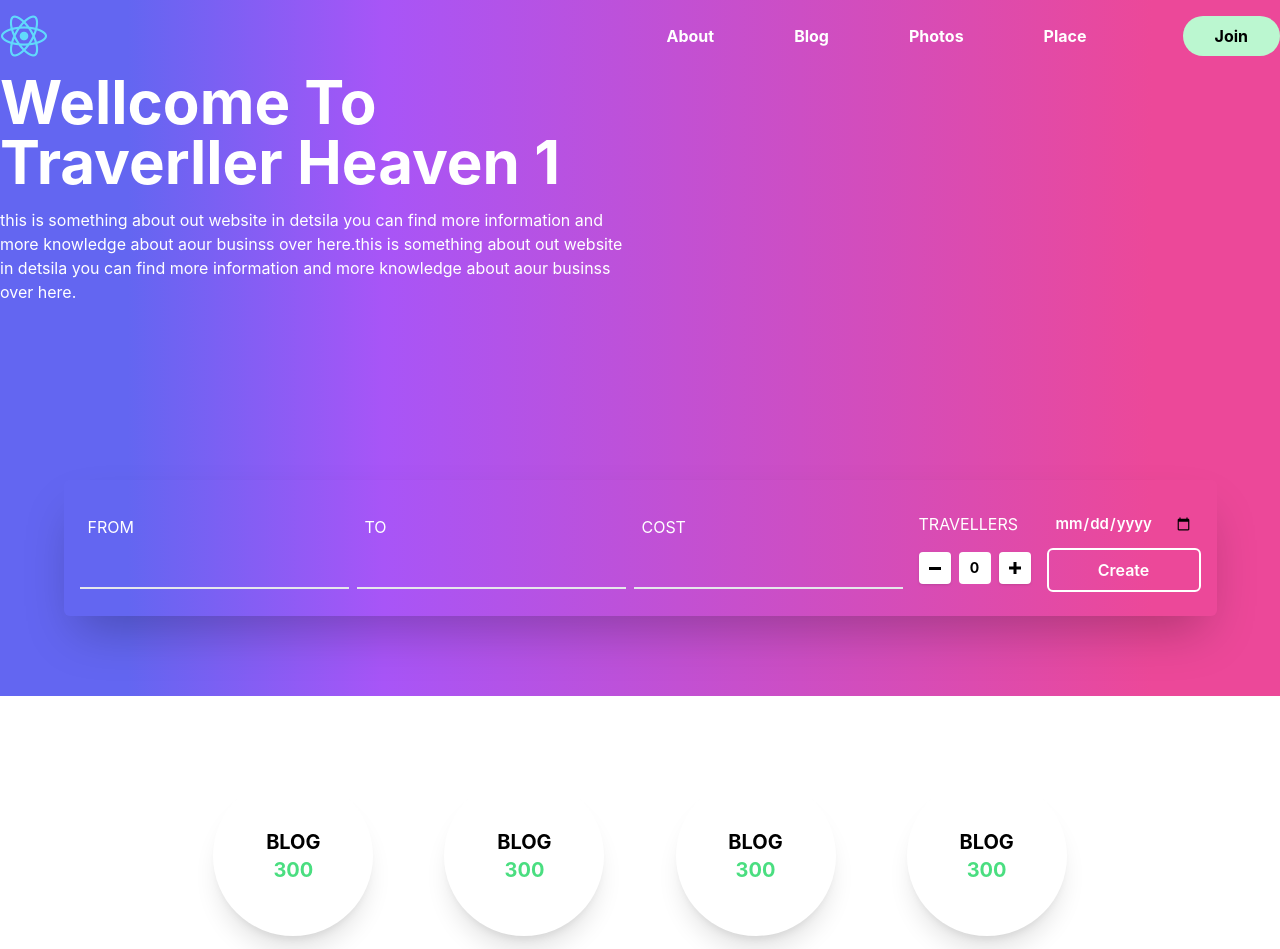
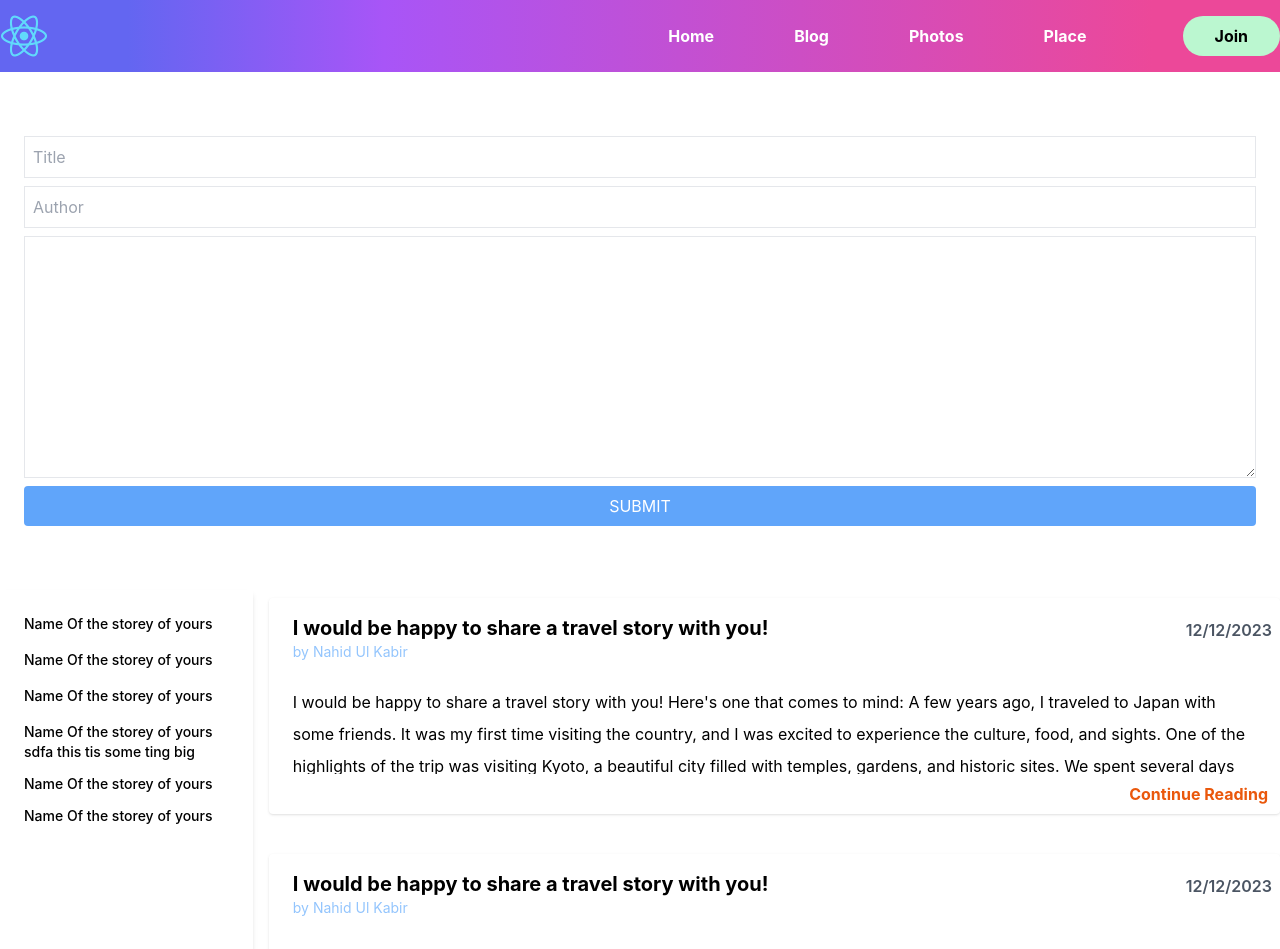
Before and after one commit to rafiulkabir1999/TravelWebsite, a React (Create React App) app: page /blog in a window 1280 px wide. Shown: the top 949 px of the page. Built offline with nearby package versions, Linux system fonts and the light colour scheme; no server answers.

Commit message:
added blog post and routing

```diff
--- a/package.json
+++ b/package.json
@@ -13,6 +13,7 @@
     "react": "^18.2.0",
     "react-dom": "^18.2.0",
     "react-redux": "^8.0.5",
+    "react-router-dom": "^6.10.0",
     "react-scripts": "5.0.1",
     "react-toastify": "^9.1.2",
     "web-vitals": "^2.1.4"
--- a/src/App.js
+++ b/src/App.js
@@ -1,24 +1,23 @@
 import logo from './logo.svg';
 import './App.css';
 import React from 'react';
+import { BrowserRouter,Route,Routes } from 'react-router-dom';
+import Homepage from './component/Homepage';
+import Blog from './component/Blog';
+import Home from './Home';
+import Nav from './component/nav';
 function App() {
   return (
-    <div className="App">
-      <header className="App-header">
-        <img src={logo} className="App-logo" alt="logo" />
-        <p>
-          Edit <code>src/App.js</code> and save to reload.
-        </p>
-        <a
-          className="App-link"
-          href="https://reactjs.org"
-          target="_blank"
-          rel="noopener noreferrer"
-        >
-          Learn React
-        </a>
-      </header>
-    </div>
+   <BrowserRouter>
+   <Nav/>
+     <Routes>
+
+       <Route path='/' element={<Homepage/>} />
+       <Route path='/blog' element={<Blog/>} />
+       <Route path='/' element={<Homepage/>} />
+       <Route path='/' element={<Homepage/>} />
+     </Routes>
+   </BrowserRouter>
   );
 }
 
--- a/src/Home.js
+++ b/src/Home.js
@@ -24,8 +24,9 @@ export default function Home() {
 
 
   return (
+    <>
    <div className=' w-[100%] bg-cover  bg-no-repeat  bg-gradient-to-r from-indigo-500 from-10% via-purple-500 via-30% to-pink-500 to-90%  bg-[url(https://imges.unsplash.com/photo-1476514525535-07fb3b4ae5f1?ixlib=rb-4.0.3&ixid=MnwxMjA3fDB8MHxleHBsb3JlLWZlZWR8NXx8fGVufDB8fHx8&w=1000&q=80)]'>
-     <Nav/>
+
      <div className='container h-[80%] mx-auto flex align-center items-center justify-center flex-col  space-y-20'>
 
             <div className='continer'>
@@ -45,5 +46,15 @@ export default function Home() {
 
 
      </div>
+
+<div className='container mx-auto  pt-20 md:pt-20 z-10'>
+<div className='w-full mx-auto flex  justify-around md:justify-between md:w-2/3'>
+<BoxItem/>
+<BoxItem/>
+<BoxItem/>
+<BoxItem/>
+</div>
+</div>
+</>
   )
 }
--- /dev/null
+++ b/src/component/Blog.jsx
@@ -0,0 +1,50 @@
+import React from 'react'
+import BlogPost from './BlogPost'
+
+export default function Blog() {
+
+  const handelSubmit = () =>{
+
+  }
+  return (
+     <div className='container mx-auto h-screen py-6'>
+
+      <div className='flex flex-col  px-6  pt-10'>
+          <form
+          onSubmit={handelSubmit}
+          className='flex flex-col space-y-2'>
+                <input className='p-2 outline-none border 'placeholder='Title' type="text" />
+                <input className='p-2 outline-none border 'placeholder='Author' type="text" />
+                <textarea
+                className='outline-none border'
+                ame="" id="" cols="" rows="10"></textarea>
+                <button className='bg-blue-400 px-6 py-2 rounded text-white'>SUBMIT</button>
+          </form>
+      </div>
+
+
+
+        <div className="flex  pt-16">
+            <div className=" shadow-md mr-4 md:w-[20%]">
+               <div className='p-4 list-none text-sm font-medium cursor-pointer  '>
+                 <li className=' p-2 rounded hover:shadow-md hover:text-blue-600'>Name Of the storey of yours</li>
+                 <li className=' p-2 rounded hover:shadow-md hover:text-blue-600'>Name Of the storey of yours</li>
+                 <li className=' p-2 rounded hover:shadow-md hover:text-blue-600'>Name Of the storey of yours</li>
+                 <li className=' p-2 rounded hover:shadow-md hover:text-blue-600'>Name Of the storey of yours sdfa  this tis some ting big </li>
+                 <li className='py-1 p-2 rounded hover:shadow-md hover:text-blue-600'>Name Of the storey of yours</li>
+                 <li className=' p-2 rounded hover:shadow-md hover:text-blue-600'>Name Of the storey of yours</li>
+               </div>
+            </div>
+
+            <div className="py-2 flex  flex-col  space-y-10 md:w-[80%]">
+              <BlogPost/>
+              <BlogPost/>
+              <BlogPost/>
+              <BlogPost/>
+
+
+            </div>
+        </div>
+     </div>
+  )
+}
--- /dev/null
+++ b/src/component/BlogPost.jsx
@@ -0,0 +1,37 @@
+import React from 'react'
+
+export default function BlogPost() {
+
+ const Show = () => {
+    document.getElementById('id').classList.toggle('max-h-28')
+ }
+
+  return (
+    <div className='border-5 border-gray-500 relative pb-10 shadow rounded'>
+       <span
+       onClick={Show}
+       className='absolute bottom-2 right-3 text-orange-600 font-bold cursor-pointer'>
+        Continue Reading
+       </span>
+    <div className='flex justify-between items-center'>
+    <div className="flex flex-col ">
+     <p className='font-bold text-md  px-6 pt-4 text-xl'>  I would be happy to share a travel story with you!</p>
+      <span className='text-blue-300 text-sm px-6 '>
+          by Nahid Ul Kabir
+      </span>
+      </div>
+      <div className='p-2 text-gray-600 font-semibold  '>
+          12/12/2023
+      </div>
+    </div>
+      <p id='id' className='p-6  leading-8 overflow-hidden max-h-28 pb-10 '>
+         I would be happy to share a travel story with you! Here's one that comes to mind:
+          A few years ago, I traveled to Japan with some friends. It was my first time visiting the country, and I was excited to experience the culture, food, and sights.
+          One of the highlights of the trip was visiting Kyoto, a beautiful city filled with temples, gardens, and historic sites. We spent several days exploring the city, visiting places like the Fushimi Inari Shrine, Kiyomizu-dera temple, and the Arashiyama bamboo forest.
+          One of my favorite experiences in Kyoto was visiting a traditional Japanese tea house. We participated in a tea ceremony, which involved carefully preparing and serving matcha tea in a tranquil setting. It was a beautiful and calming experience, and it gave me a deeper appreciation for Japanese culture and traditions.
+          Another memorable experience from the trip was taking a day trip to Hiroshima. We visited the Hiroshima Peace Memorial Museum, which was a sobering and emotional experience. It was a stark reminder of the devastating effects of war and the importance of peace and diplomacy.
+          Overall, the trip to Japan was a wonderful adventure filled with new experiences and insights. I would highly recommend visiting this amazing country!
+      </p>
+  </div>
+  )
+}
--- /dev/null
+++ b/src/component/Homepage.jsx
@@ -0,0 +1,12 @@
+import React from 'react'
+import Index from './Index'
+import Home from '../Home'
+export default function Homepage() {
+  return (
+   <>
+   <Home></Home>
+   <Index></Index>
+
+   </>
+  )
+}
--- a/src/component/Index.jsx
+++ b/src/component/Index.jsx
@@ -40,14 +40,7 @@ export default function Index() {
 
   return (
     <>
-      <div className='container mx-auto  pt-20 md:pt-20 z-10'>
-       <div className='w-full mx-auto flex  justify-around md:justify-between md:w-2/3'>
-       <BoxItem/>
-      <BoxItem/>
-      <BoxItem/>
-    <BoxItem/>
-       </div>
-     </div>
+
 
 
      <div id='Tour' className='container mx-auto py-0 md:py-20'>
--- a/src/component/nav.js
+++ b/src/component/nav.js
@@ -1,5 +1,6 @@
 import React from 'react'
 import Logo from '../logo.svg'
+import { Link } from 'react-router-dom'
 
 export default function Nav() {
 
@@ -8,14 +9,19 @@ export default function Nav() {
  }
 
   return (
-    <div className='container mx-auto flex justify-between items-center py-2 relative'>
+    <div className='bg-gradient-to-r from-indigo-500 from-10% via-purple-500 via-30% to-pink-500 to-90% w-full '>
+    <div className='container mx-auto flex justify-between items-center py-2 relative '>
          <div className='brand'>
              <img className='w-12' src='./logo192.png'></img>
          </div>
          <div className='hidden md:flex items-center space-x-20 '>
             <div className='flex space-x-20   p-4 font-bold  text-base text-white list-none '>
-                <div className='hover:text-orange-400 cursor-pointer'>About</div>
+                <Link to='/'>
+                <div className='hover:text-orange-400 cursor-pointer'>Home</div>
+                </Link>
+                <Link to='/blog'>
                 <div className='hover:text-orange-400 cursor-pointer'>Blog</div>
+                </Link>
                 <div className='hover:text-orange-400 cursor-pointer'>Photos</div>
                 <div className='hover:text-orange-400 cursor-pointer'>Place</div>
             </div>
@@ -42,6 +48,6 @@ export default function Nav() {
                 <div className='hover:text-orange-400 cursor-pointer'>Place</div>
             </div>
 
-    </div>
+    </div></div>
   )
 }
--- a/src/index.js
+++ b/src/index.js
@@ -9,13 +9,14 @@ import Tour from './component/Tour'
 import { Provider } from 'react-redux';
 import store from './store'
 import Index from './component/Index';
+import { BrowserRouter,Route,Router } from 'react-router-dom';
+import Homepage from './component/Homepage';
 
 const root = ReactDOM.createRoot(document.getElementById('root'));
 root.render(
 
     <Provider store={store}>
-      <Home/>
-      <Index/>
+     <App/>
     </Provider>
 
 
```
Also changed, not shown: 1 other file (tests, documents, lock files or other folders).
